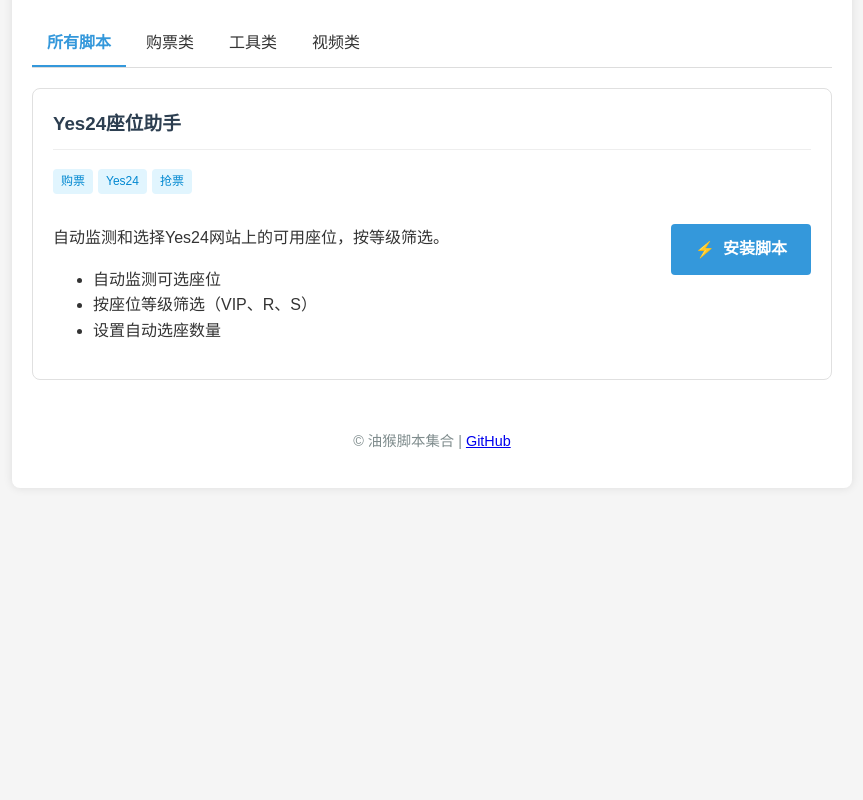
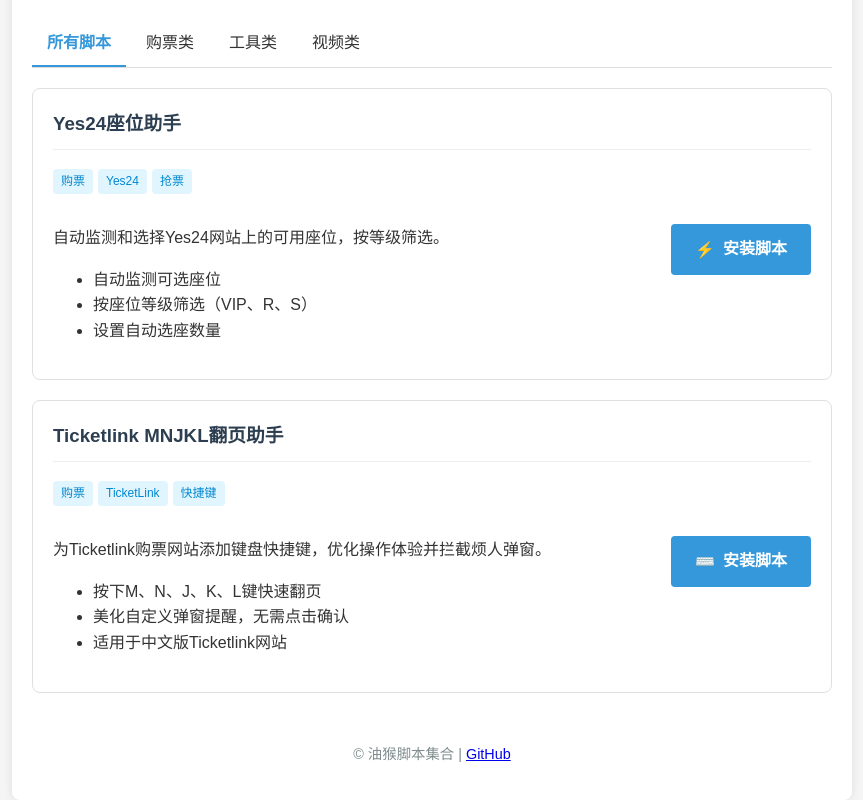
Before and after one commit to yokiyokiyoki/tampermonkey, a website: page docs/index.html in a window 1280 px wide. Shown: the part 442-1242 px from the top of the page, without its empty margins (208-1071 px from the left). Before the commit the page ends 970 px from the top, so only its background shows below. Drawn offline with Linux system fonts and the light colour scheme.

Commit message:
优化导航

```diff
--- a/docs/index.html
+++ b/docs/index.html
@@ -207,6 +207,30 @@
         </div>
       </div>
 
+      <!-- Ticketlink MNJKL翻页助手 -->
+      <div class="script-card">
+        <h3>Ticketlink MNJKL翻页助手</h3>
+        <div class="script-tags">
+          <span class="tag">购票</span>
+          <span class="tag">TicketLink</span>
+          <span class="tag">快捷键</span>
+        </div>
+        <div class="script-info">
+          <div class="script-description">
+            <p>为Ticketlink购票网站添加键盘快捷键，优化操作体验并拦截烦人弹窗。</p>
+            <ul>
+              <li>按下M、N、J、K、L键快速翻页</li>
+              <li>美化自定义弹窗提醒，无需点击确认</li>
+              <li>适用于中文版Ticketlink网站</li>
+            </ul>
+          </div>
+          <div class="script-actions">
+            <a href="https://raw.githubusercontent.com/yokiyokiyoki/tampermonkey/main/dist/ticketlink-next-key.user.js" class="install-button" target="_blank">
+              <span class="icon">⌨️</span>安装脚本
+            </a>
+          </div>
+        </div>
+      </div>
 
     </div>
 
```
